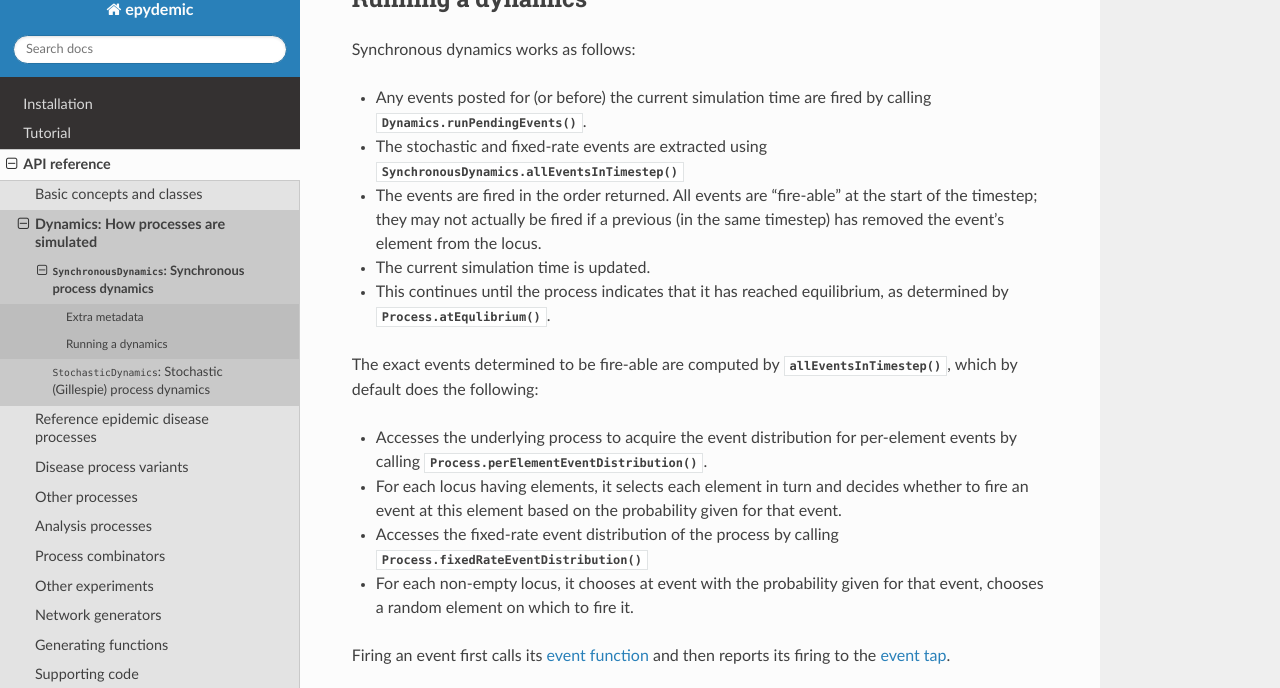
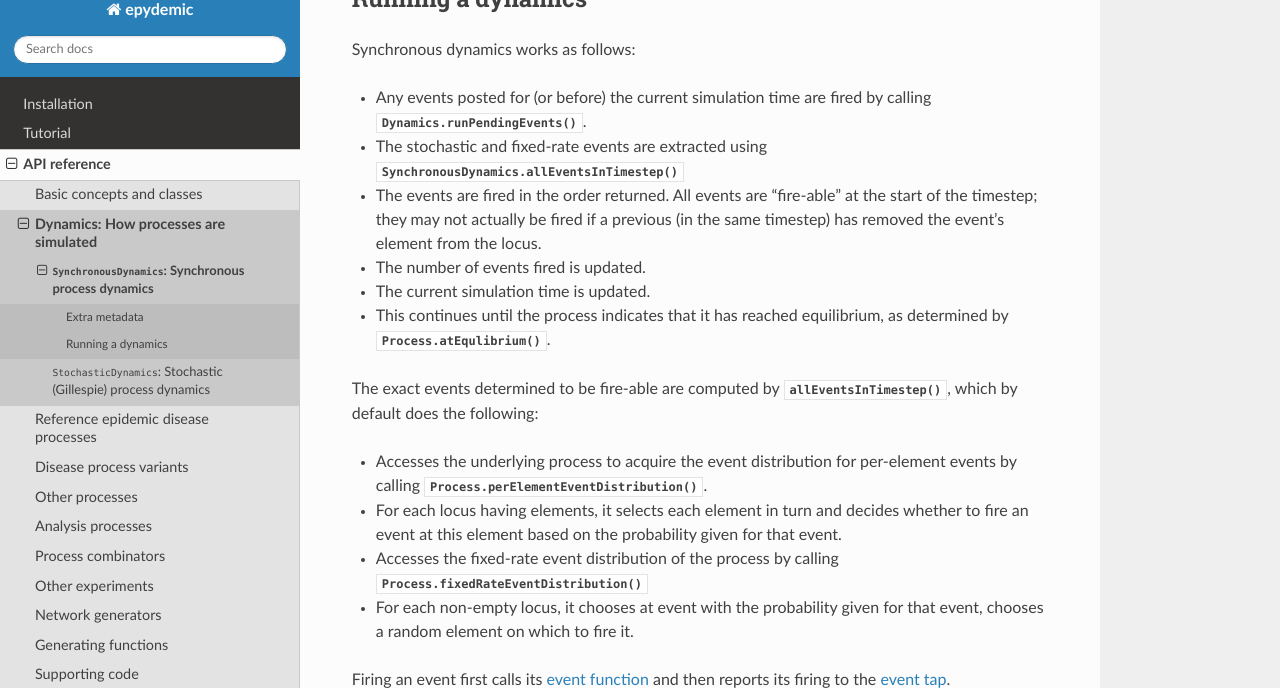
Before and after one commit to simoninireland/epydemic, a Sphinx documentation site: the page built from doc/synchronousdynamics.rst, in a window 1280 px wide and 900 px high, scrolled down 524 px, cut to the strip 0-688 px from the top of the window. Built offline with Sphinx 7.4.7 and the Read the Docs theme 2.0.0, drawn with Linux system fonts in a browser that asks for light colours.

Commit message:
Added number of events line

```diff
--- a/doc/synchronousdynamics.rst
+++ b/doc/synchronousdynamics.rst
@@ -26,6 +26,7 @@ Synchronous dynamics works as follows:
   "fire-able" at the start of the timestep; they
   may not actually be fired if a previous (in the same timestep) has
   removed the event's element from the locus.
+* The number of events fired is updated.
 * The current simulation time is updated.
 * This continues until the process indicates that it has reached
   equilibrium, as determined by :meth:`Process.atEqulibrium`.
```
